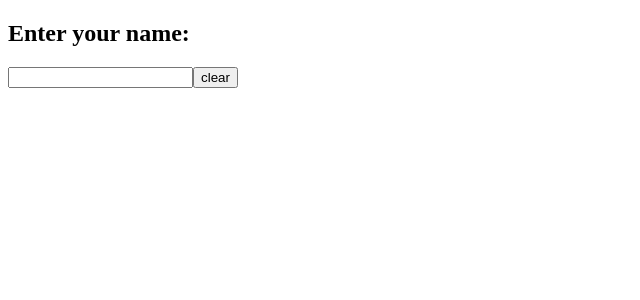
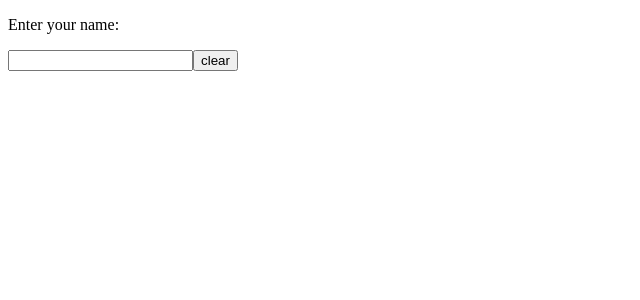
Before and after one commit to acciojob/personal-greeting-RuchiBadkur, a React app: page / in a window 1280 px wide. Shown: the top 300 px of the page, without its empty margins (0-640 px from the left). Built offline with nearby package versions, Linux system fonts and the light colour scheme.

Commit message:
Update App.js

```diff
--- a/src/components/App.js
+++ b/src/components/App.js
@@ -6,8 +6,8 @@ import {useState} from "react";
 const App = () => {
    const [text, setText ] = useState("");
     const getVal = (e) => {
-       const val = e.target.value;
-       setText(val);
+       const {value} = e.target;
+       setText(value);
     }
    const clear = () => {
       setText("");
@@ -15,9 +15,9 @@ const App = () => {
   return (
     <div>
         {/* Do not remove the main div */}
-      <h2>Enter your name:</h2>
+      <p>Enter your name:</p>
       <input type="text" id="text" onInput={getVal} value={text}/>
-      {!!text.length && <p>`Hello ${text}!`</p>}
+      {!!text.length && <p>Hello {text}!</p>}
       <button onClick={clear}>clear</button>
     </div>
   )
```
